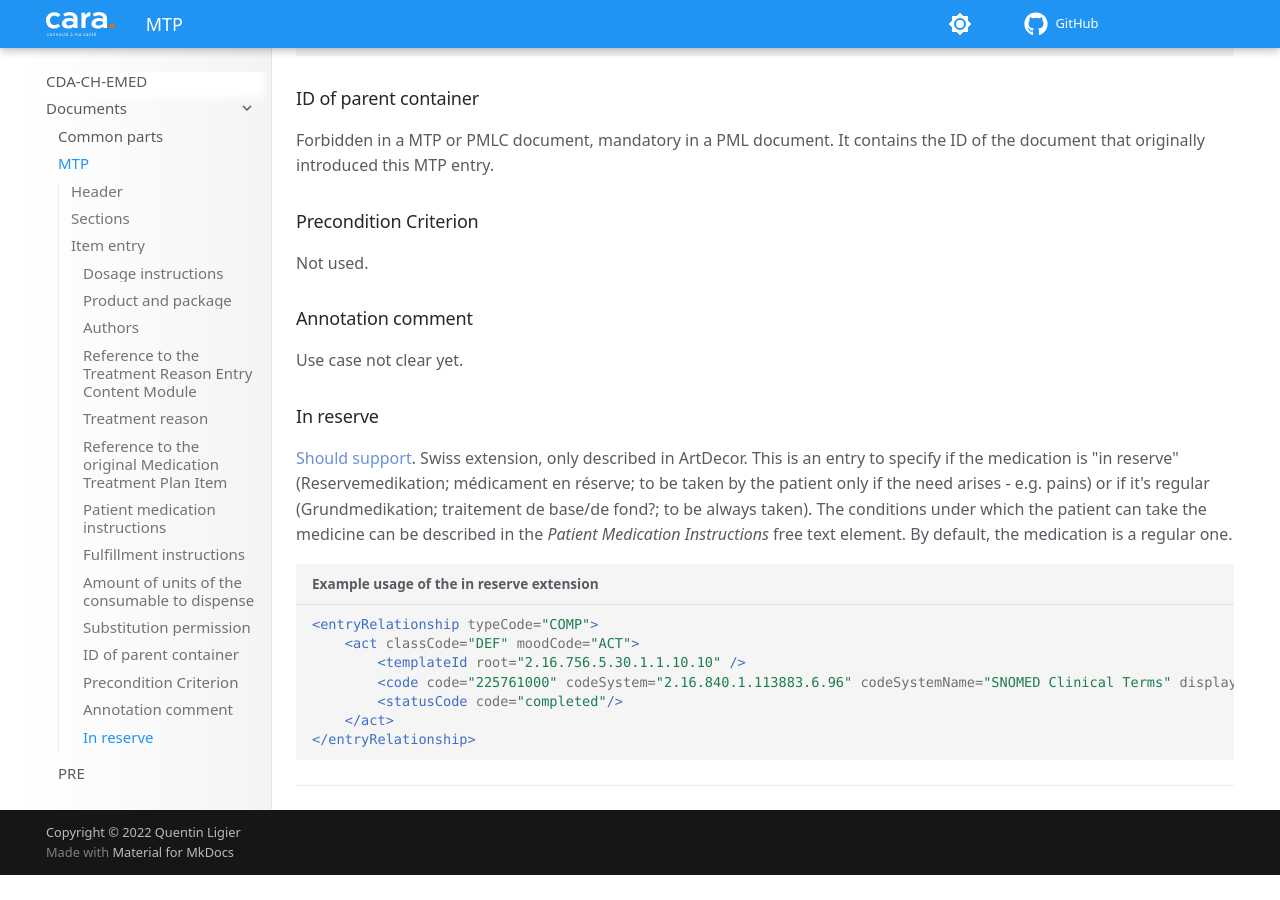
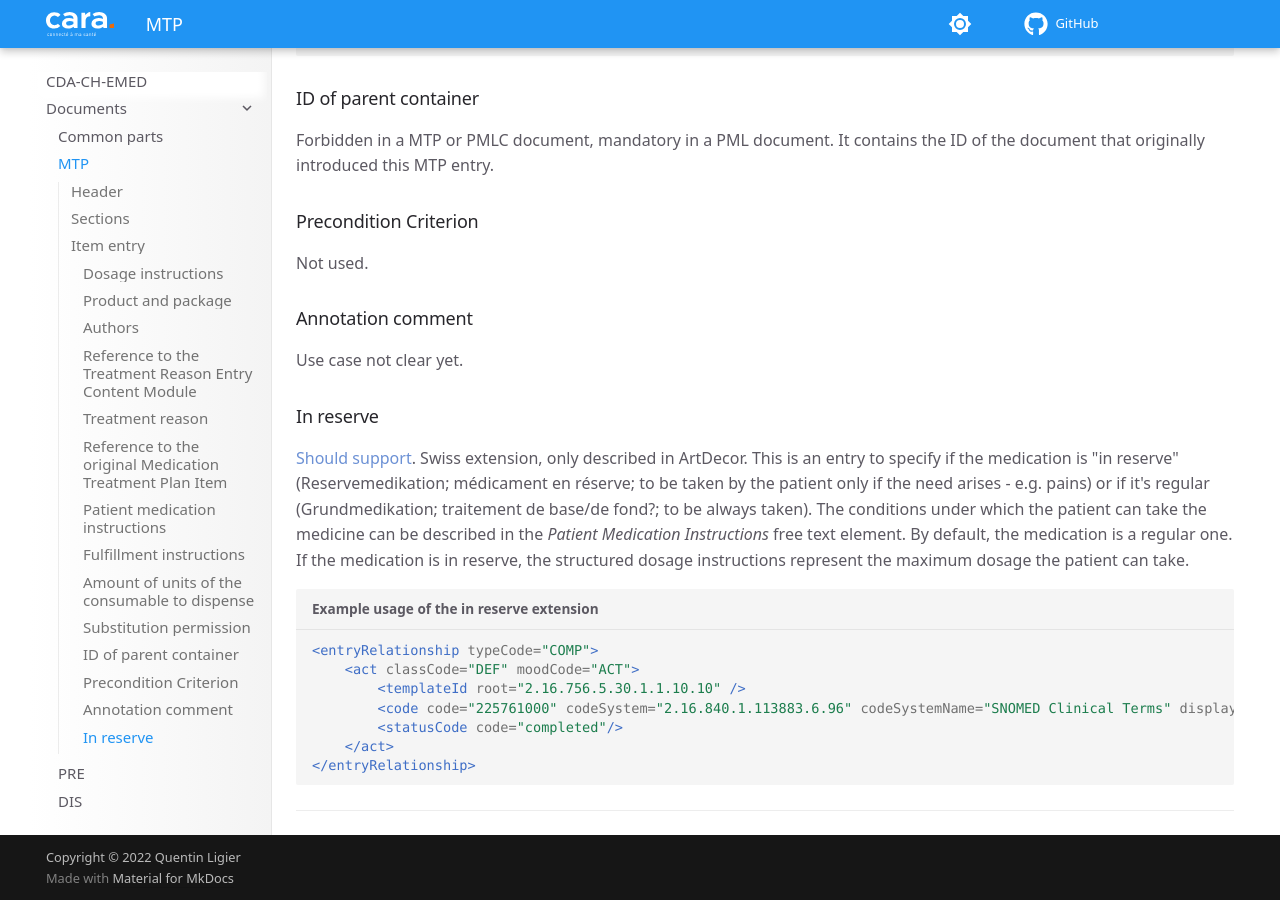
Before and after one commit to CARA-ch/emed-service-guide, an MkDocs documentation site: the page built from docs/cdachemed/mtp.md, in a window 1280 px wide and 900 px high, scrolled down 2952 px. Built offline with MkDocs 1.6.1 and Material for MkDocs 9.7.7, drawn with Linux system fonts in a browser that asks for light colours; comment, search, counter and statistics services are not loaded; before the commit the page ends 3827 px from its top, so only the background shows below that.

Commit message:
Clarification about in reserve medication dosage

````diff
--- a/docs/cdachemed/mtp.md
+++ b/docs/cdachemed/mtp.md
@@ -147,6 +147,7 @@
 This is an entry to specify if the medication is "in reserve" (Reservemedikation; médicament en réserve; to be taken by the patient only if the need arises - e.g. pains) or if it's regular (Grundmedikation; traitement de base/de fond?; to be always taken).
 The conditions under which the patient can take the medicine can be described in the _Patient Medication Instructions_ free text element.
 By default, the medication is a regular one.
+If the medication is in reserve, the structured dosage instructions represent the maximum dosage the patient can take.
 
 ```xml title="Example usage of the in reserve extension"
 <entryRelationship typeCode="COMP">
````
